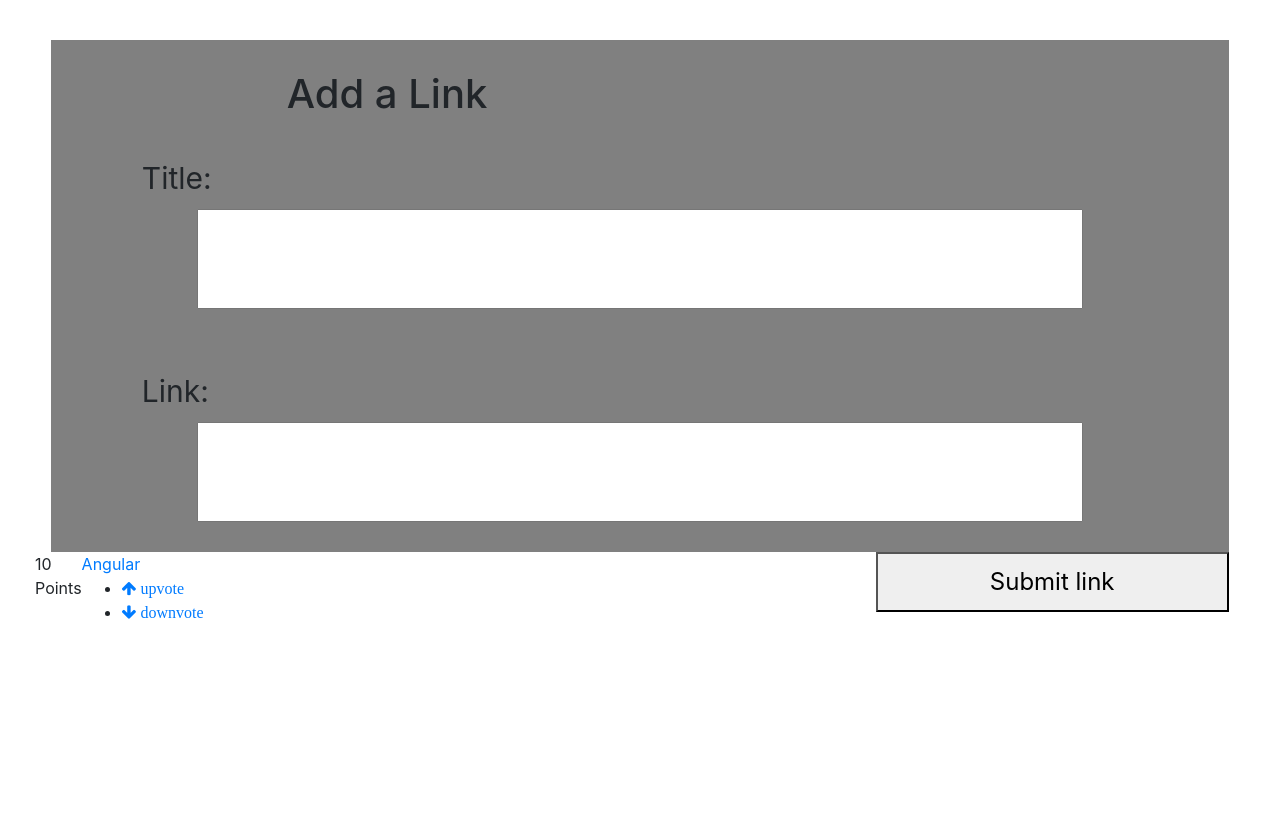
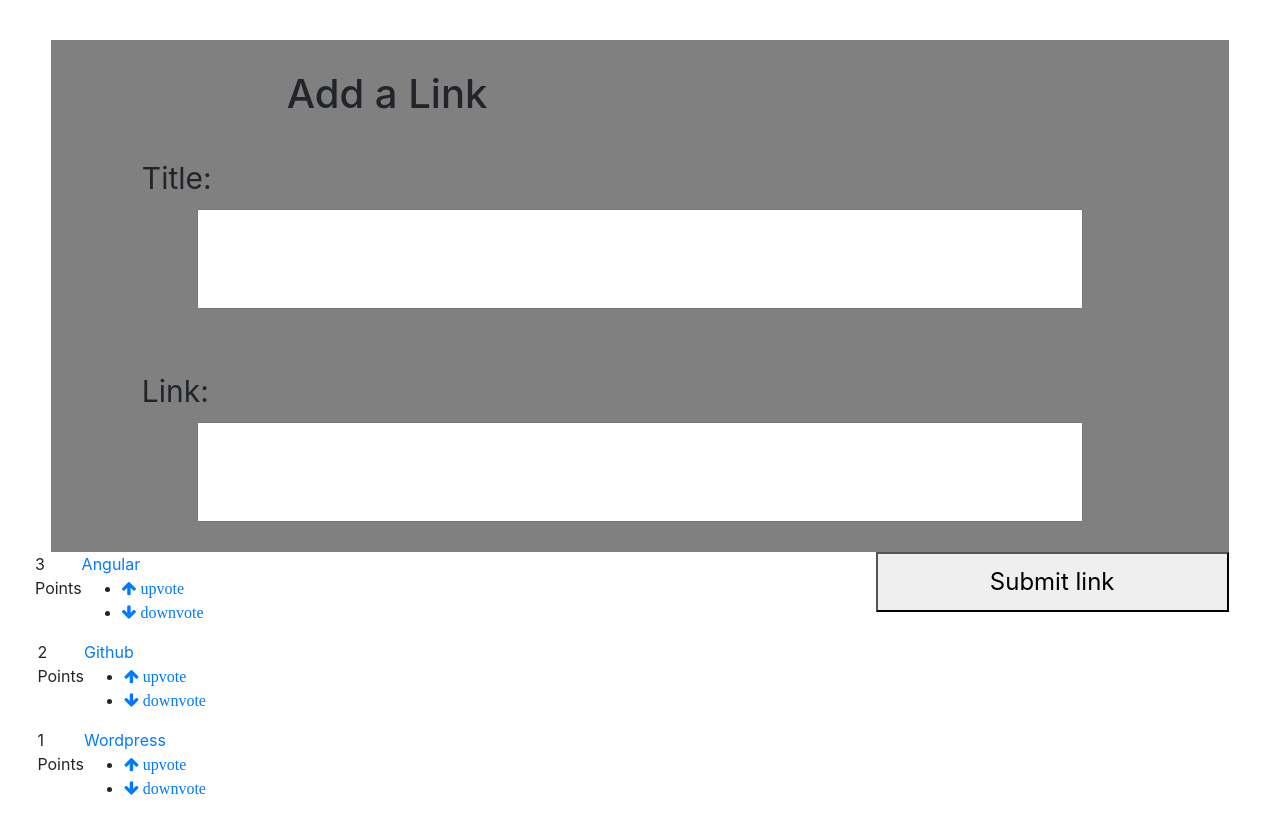
Before and after one commit to josealonso/Angular-reddit, an Angular app: page / in a window 1280 px wide. Built offline with nearby package versions, Linux system fonts and the light colour scheme.

Commit message:
Rendered a list of articles.

```diff
--- a/src/app/app.component.html
+++ b/src/app/app.component.html
@@ -3,7 +3,8 @@
 
   <div class="field">
     <label for="title">Title:</label>
- <input name="title" id="title" #newtitle>           <!-- binding inputs to values -->
+    <input name="title" id="title" #newtitle>
+    <!-- binding inputs to values -->
     <!-- This syntax is called a resolve. It makes the variable newtitle available to the expressions within this view -->
   </div>
   <div class="field">
@@ -16,6 +17,7 @@
 </form>
 
 <div class="grid posts">
-     <app-article>
+  <app-article *ngFor="let article of articles" [article]="article">
+    <!-- NgFor generates a temporary variable article and then we’re passing it in to "app-article" -->
   </app-article>
 </div>
--- a/src/app/app.component.ts
+++ b/src/app/app.component.ts
@@ -1,14 +1,22 @@
 import { Component } from '@angular/core';
+import { Article } from './article/article.model';
 
 @Component({
 	selector: 'app-root',
 	templateUrl: './app.component.html',
 	styleUrls: [ './app.component.css' ]
 })
-export // title = 'angular-reddit';
-class AppComponent {
+export class AppComponent {
+	articles: Article[];
+	constructor() {
+		this.articles = [
+			new Article('Angular', 'http://angular.io', 3),
+			new Article('Github', 'http://github.io', 2),
+			new Article('Wordpress', 'http://wordpress.com', 1)
+		];
+	}
 	addArticle(title: HTMLInputElement, link: HTMLInputElement): boolean {
-    console.log(`Adding article title: ${title.value} and link: ${link.value}`);
-    return false;
-  }
+		console.log(`Adding article title: ${title.value} and link: ${link.value}`);
+		return false;
+	}
 }
--- a/src/app/article/article.component.ts
+++ b/src/app/article/article.component.ts
@@ -1,4 +1,4 @@
-import { Component, OnInit, HostBinding } from '@angular/core';
+import { Component, OnInit, HostBinding, Input } from '@angular/core';
 import { Article } from './article.model';
 
 @Component({
@@ -7,17 +7,17 @@ import { Article } from './article.model';
 	styleUrls: [ './article.component.css' ]
 })
 export class ArticleComponent implements OnInit {
+	@Input() article: Article;
 	@HostBinding('attr.class') cssClass = 'row'; // In Angular, a component host is the element this component is attached to.
-  article: Article;
 
 	constructor() {
-		this.article = new Article(
-      'Angular', 'http://angular.io', 10);
+		// article is populated by the Input now,
+		// so we don't need anything here
 	}
 
 	voteUp(): boolean {
 		this.article.voteUp();
-		return false;    // tells the browser not to propagate the event upwards
+		return false; // tells the browser not to propagate the event upwards
 	}
 
 	voteDown(): boolean {
```
Lines whose indentation alone changed are shown as unchanged.
